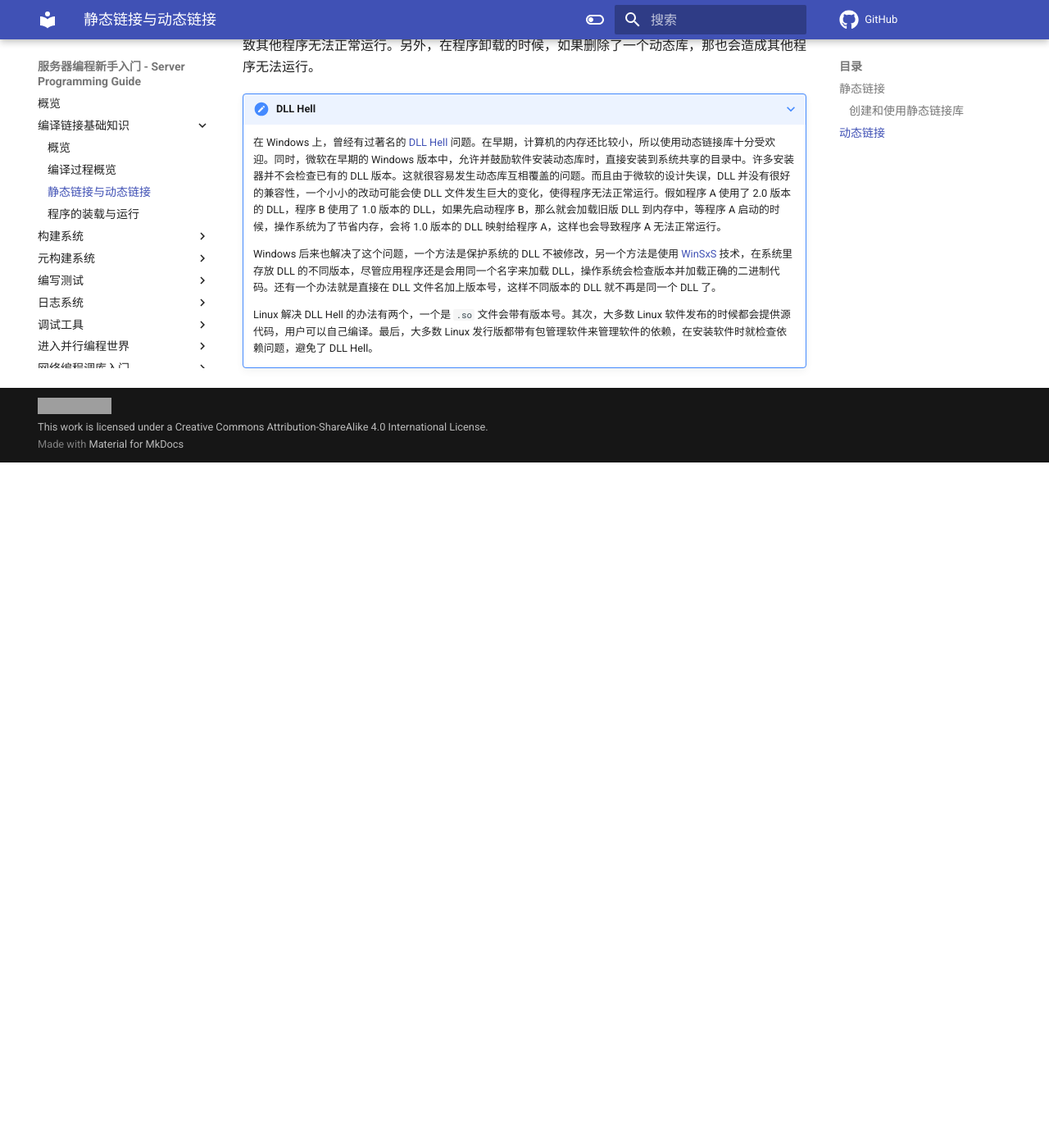
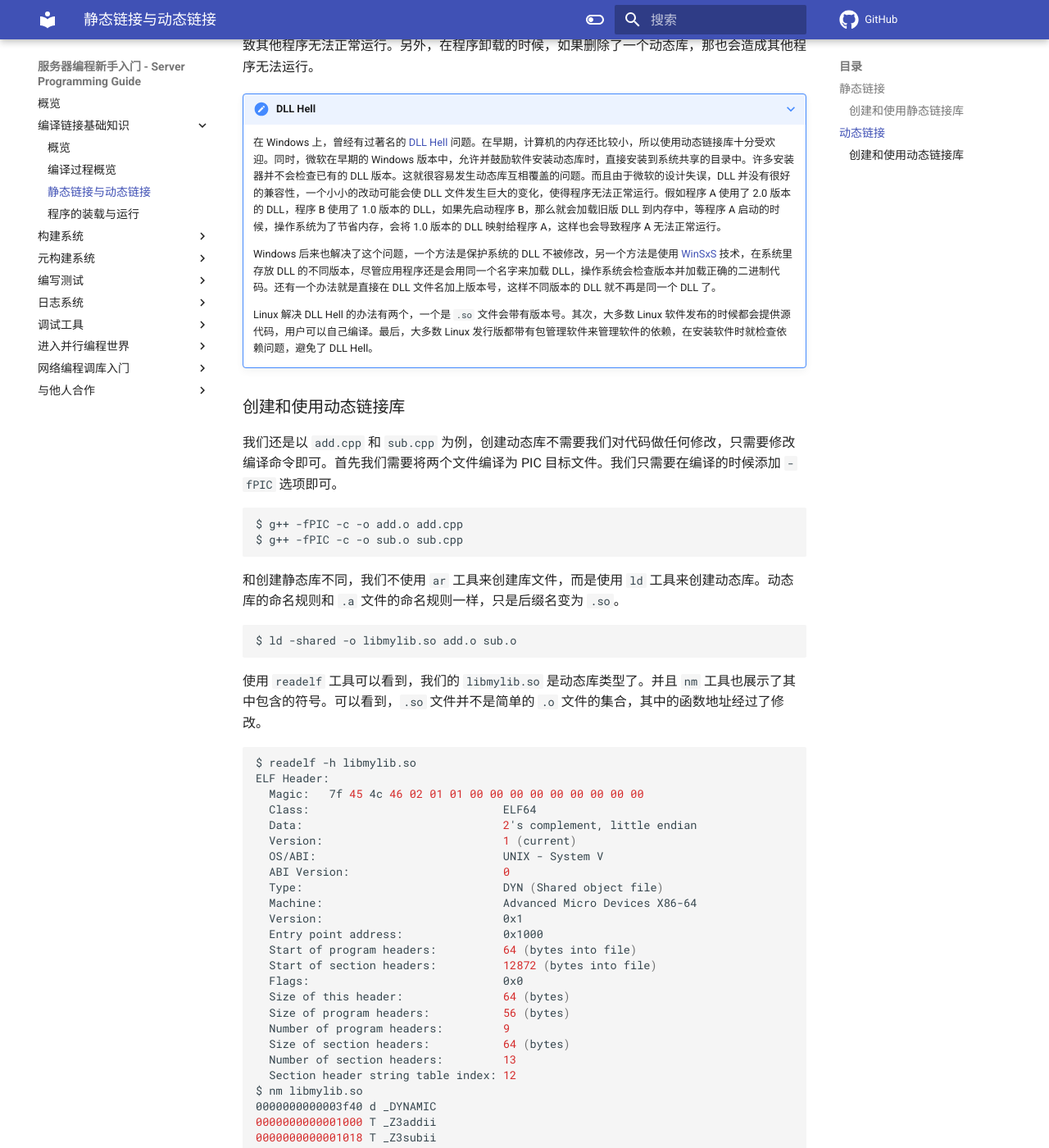
Before and after one commit to howardlau1999/server-programming-guide, an MkDocs documentation site: the page built from docs/basics/static-dynamic-linkage.md, in a window 1280 px wide and 1400 px high, scrolled down 4442 px. Shown: the whole window at 82% size. Built offline with MkDocs 1.6.1 and Material for MkDocs 9.7.7, drawn with Linux system fonts in a browser that asks for light colours; emoji names are drawn with the system emoji font; comment, search, counter and statistics services are not loaded; before the commit the page ends 5006 px from its top, so only the background shows below that; some of the changed text lies outside the part shown; grey boxes are pictures that could not be loaded.

Commit message:
example for dynamic linkage

````diff
--- a/docs/basics/static-dynamic-linkage.md
+++ b/docs/basics/static-dynamic-linkage.md
@@ -101,7 +101,7 @@ add(1, 2) = 3
 sub(1, 2) = -1
 ```
 
-我们的程序编译通过，运行也正常，这时你已经学会如何创建并使用一个库了！
+我们的程序编译通过，运行也正常，现在你已经学会如何创建并使用一个静态库了！
 
 ???+tip "使用 `#!cpp extern "C"` 导出函数"
     在[上一节的编译部分](procedure.md#编译)中，我们提到 C++ 编译器会对函数命名做混淆处理，在上面 `nm` 的输出中，我们也可以看到我们的 `add` 和 `sub` 函数名称前后附带了额外的字符。因为命名混淆的实现依赖于编译器实现，甚至不同版本的编译器混淆的方式也不一样。如果我们使用 C 语言程序来调用我们的库，或者使用了混淆方式不同的编译器，那么就会发生链接错误。
@@ -183,3 +183,66 @@ sub(1, 2) = -1
     Windows 后来也解决了这个问题，一个方法是保护系统的 DLL 不被修改，另一个方法是使用 [WinSxS](https://en.wikipedia.org/wiki/Side-by-side_assembly) 技术，在系统里存放 DLL 的不同版本，尽管应用程序还是会用同一个名字来加载 DLL，操作系统会检查版本并加载正确的二进制代码。还有一个办法就是直接在 DLL 文件名加上版本号，这样不同版本的 DLL 就不再是同一个 DLL 了。
 
     Linux 解决 DLL Hell 的办法有两个，一个是 `.so` 文件会带有版本号。其次，大多数 Linux 软件发布的时候都会提供源代码，用户可以自己编译。最后，大多数 Linux 发行版都带有包管理软件来管理软件的依赖，在安装软件时就检查依赖问题，避免了 DLL Hell。
+
+### 创建和使用动态链接库
+
+我们还是以 `add.cpp` 和 `sub.cpp` 为例，创建动态库不需要我们对代码做任何修改，只需要修改编译命令即可。首先我们需要将两个文件编译为 PIC 目标文件。我们只需要在编译的时候添加 `-fPIC` 选项即可。
+
+```bash
+$ g++ -fPIC -c -o add.o add.cpp
+$ g++ -fPIC -c -o sub.o sub.cpp
+```
+
+和创建静态库不同，我们不使用 `ar` 工具来创建库文件，而是使用 `ld` 工具来创建动态库。动态库的命名规则和 `.a` 文件的命名规则一样，只是后缀名变为 `.so`。
+
+```bash
+$ ld -shared -o libmylib.so add.o sub.o
+```
+
+使用 `readelf` 工具可以看到，我们的 `libmylib.so` 是动态库类型了。并且 `nm` 工具也展示了其中包含的符号。可以看到，`.so` 文件并不是简单的 `.o` 文件的集合，其中的函数地址经过了修改。
+
+```bash
+$ readelf -h libmylib.so
+ELF Header:
+  Magic:   7f 45 4c 46 02 01 01 00 00 00 00 00 00 00 00 00
+  Class:                             ELF64
+  Data:                              2's complement, little endian
+  Version:                           1 (current)
+  OS/ABI:                            UNIX - System V
+  ABI Version:                       0
+  Type:                              DYN (Shared object file)
+  Machine:                           Advanced Micro Devices X86-64
+  Version:                           0x1
+  Entry point address:               0x1000
+  Start of program headers:          64 (bytes into file)
+  Start of section headers:          12872 (bytes into file)
+  Flags:                             0x0
+  Size of this header:               64 (bytes)
+  Size of program headers:           56 (bytes)
+  Number of program headers:         9
+  Size of section headers:           64 (bytes)
+  Number of section headers:         13
+  Section header string table index: 12
+$ nm libmylib.so
+0000000000003f40 d _DYNAMIC
+0000000000001000 T _Z3addii
+0000000000001018 T _Z3subii
+```
+
+和使用静态库一样，我们在程序中包含库的头文件，然后使用同样的命令编译即可。
+
+```bash
+$ g++ -I. main.cpp -L. -lmylib
+$ ./a.out
+./a.out: error while loading shared libraries: libmylib.so: cannot open shared object file: No such file or directory$ ./a.out
+```
+
+尽管编译成功了，但是运行的时候却提示找不到 `libmylib.so`，这是为什么呢？很快我们就会知道其中的原理，现在我们简单理解为系统默认并不会在我们的文件夹里寻找共享库，这个是由 `LD_LIBRARY_PATH` 环境变量决定的。我们将当前目录加入到这个环境变量中，然后再运行程序。
+
+```bash
+$ LD_LIBRARY_PATH=$(pwd):$LD_LIBRARY_PATH ./a.out
+add(1, 2) = 3
+sub(1, 2) = -1
+```
+
+程序正确地运行起来了！现在，你也学会了如何创建并使用一个动态库了。
````
